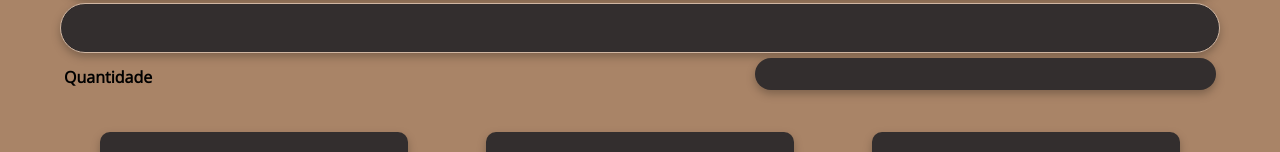
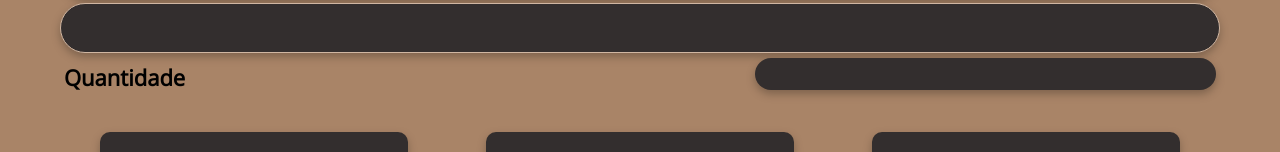
Before and after one commit to NickPW00/pdv_em_react, a React (Create React App) app: page / in a window 1280 px wide. Shown: the part 196-348 px from the top of the page. Built offline with nearby package versions, Linux system fonts and the light colour scheme.

Commit message:
Adicionada sistema de reconhecimento de pesagem ou unidade.

```diff
--- a/src/components/Caixa/Caixa.jsx
+++ b/src/components/Caixa/Caixa.jsx
@@ -26,6 +26,7 @@ export default function EscreverCodigo() {
   const [produto, setProduto] = useState('');
   const [selecionado, setSelecionado] = useState(false);
   const [timerAdic, setTimerAdic] = useState(false);
+  const [posfixo, setPosfixo] = useState('');
   const numeros = [];
 
   const prodNaoEncontrado = 'Produto não encontrado...'
@@ -36,8 +37,10 @@ export default function EscreverCodigo() {
     const produtoEncontrado = produtosData.find(produto => produto.codigo === codigo);
     if (produtoEncontrado) {
       setProduto(produtoEncontrado.nome); // Defina qual propriedade do produto deseja exibir
+      setPosfixo(codigo.slice(-2) === '01' ? 'g' : 'un')
     } else if (!produtoEncontrado && codigo !== '') {
       setProduto(prodNaoEncontrado);
+      setPosfixo('')
     } else {
       if(timerAdic) {
         setProduto(prodAdicionado)
@@ -92,11 +95,11 @@ export default function EscreverCodigo() {
           value={codigo}
         />
         <div className='caixa__quant'>
-          <span>Quantidade</span>
+          <span style={{fontSize: 22}}>Quantidade</span>
           <InputsDiversos
             onClick={() => setSelecionado(true)}
             className={`caixa__quant_value ${selecionado ? 'borda_grossa' : ''}`}
-            value={quant}
+            value={quant + ' ' + posfixo}
           />
         </div>
       </div>
```
